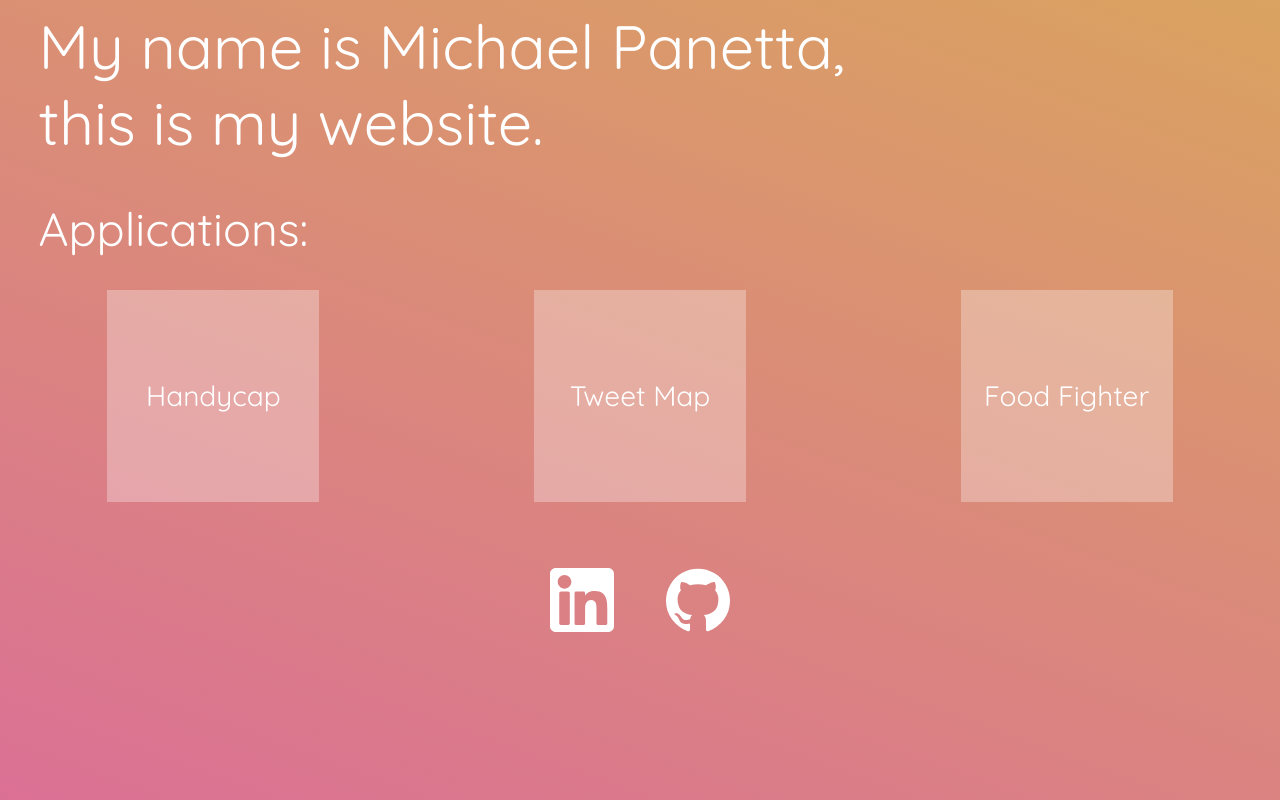
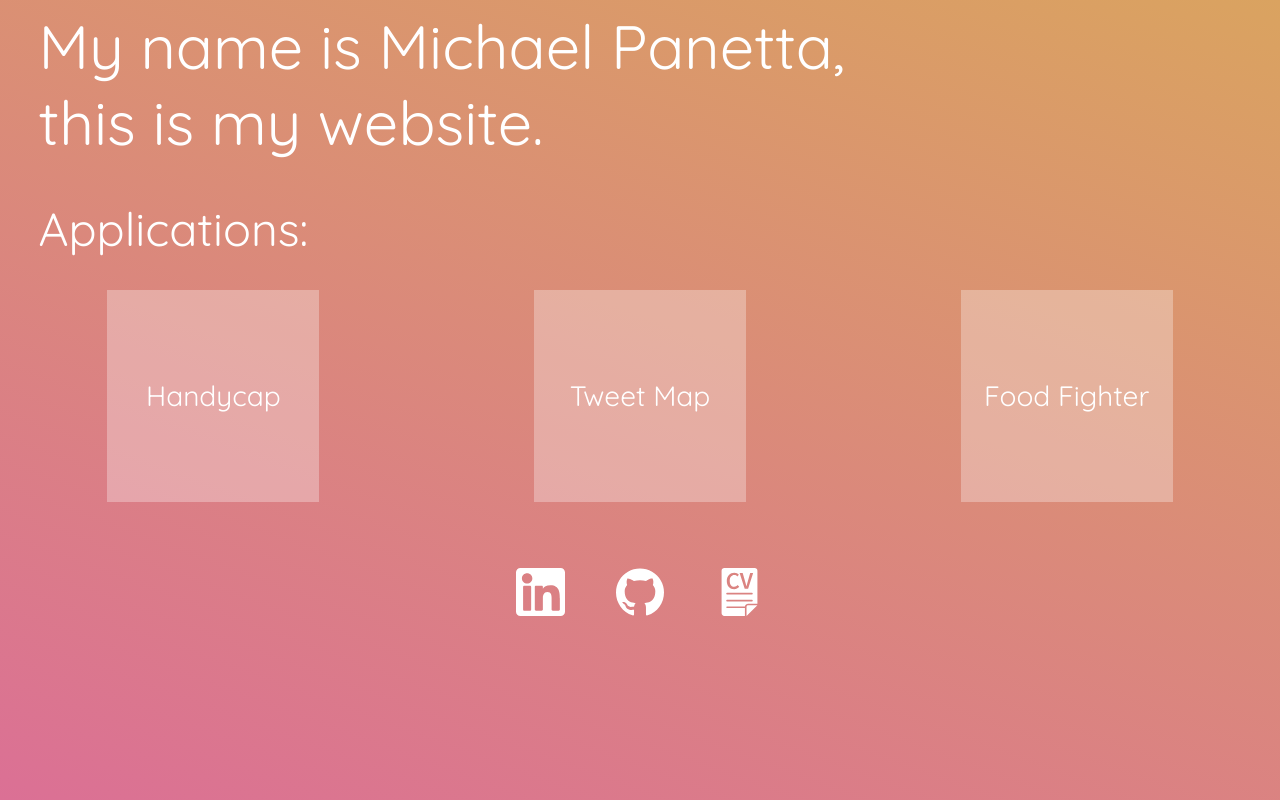
Before and after one commit to panetters/personal-site, a React (Create React App) app: page / in a window 1280 px wide. Built offline with nearby package versions, Linux system fonts and the light colour scheme.

Commit message:
added resume link

```diff
--- a/src/components/BottomBar.js
+++ b/src/components/BottomBar.js
@@ -10,6 +10,9 @@ class BottomBar extends Component {
         <a href="https://github.com/panetters" target="_blank" rel="noopener noreferrer">
           <img src="github.svg" alt="" className="personal-svg"/>
         </a>
+        <a href="resume.pdf" target="_blank" rel="noopener noreferrer">
+          <img src="cv.svg" alt="" className="personal-svg"/>
+        </a>
       </div>
     );
   }
--- a/src/styles/App.css
+++ b/src/styles/App.css
@@ -91,5 +91,5 @@ html {
 
 .personal-svg {
   margin: 2vw;
-  height: 5vw;
+  height: calc(10px + 3vw);
 }
```
Also changed, not shown: public/cv.svg (added), 1 other file (tests, documents, lock files or other folders).
